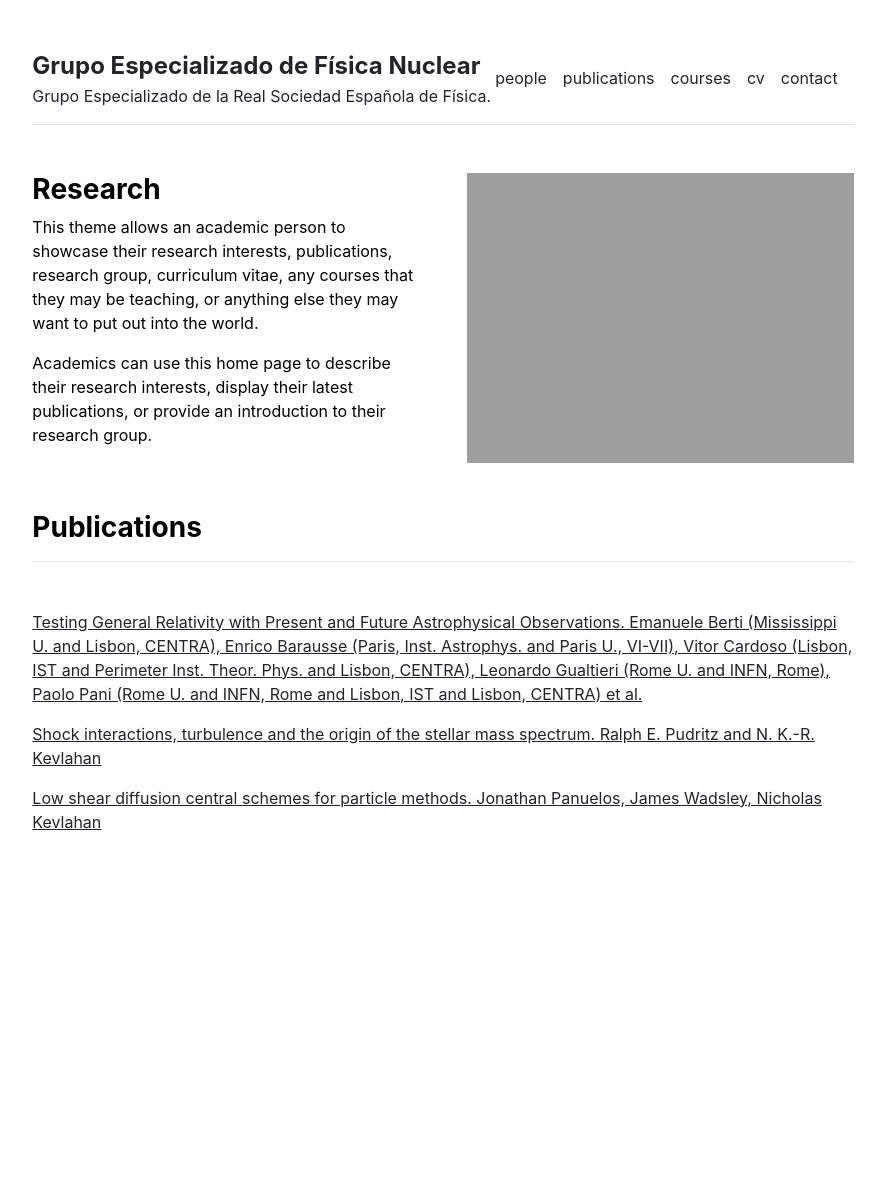
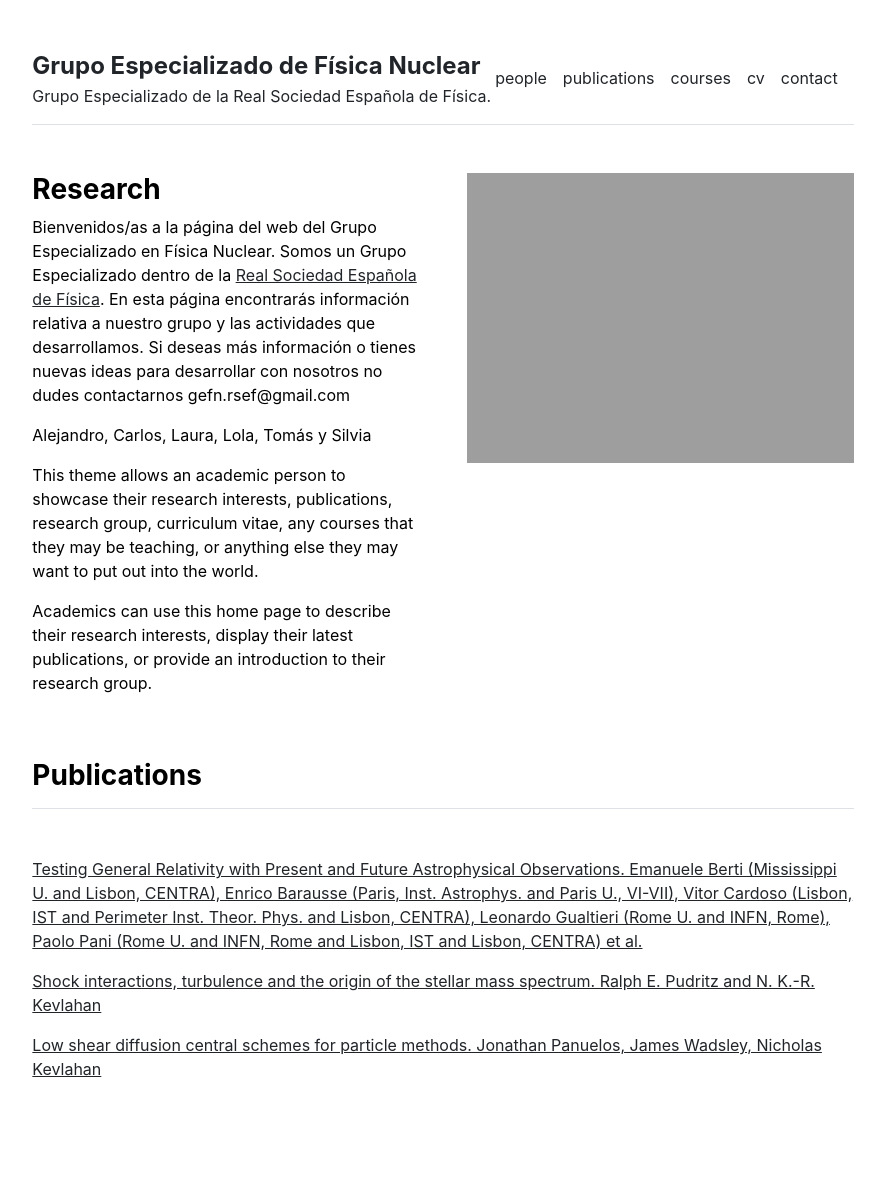
Before and after one commit to GEFN-RSEF/GEFN-RSEF.github.io, a Jekyll site: the page built from index.md, in a window 1280 px wide. Shown: the whole page, without its empty margins (197-1082 px from the left). Built offline with Jekyll 4.4.1, drawn with Linux system fonts in a browser that asks for light colours; before the commit the page ends 946 px from its top, so only the background shows below that.

Commit message:
Update index.md

```diff
--- a/index.md
+++ b/index.md
@@ -3,6 +3,13 @@ layout: home
 title: "Home"
 ---
 
+Bienvenidos/as a la página del web del Grupo Especializado en Física Nuclear.
+Somos un Grupo Especializado dentro de la <a href="https://rsef.es/">Real Sociedad Española de Física</a>.
+En esta página encontrarás información relativa a nuestro grupo y las actividades que desarrollamos.
+Si deseas más información  o tienes nuevas ideas para desarrollar con nosotros no dudes contactarnos  gefn.rsef@gmail.com
+
+Alejandro, Carlos, Laura, Lola, Tomás y Silvia
+
 This theme allows an academic person to showcase their research interests, publications, research group, curriculum vitae, any courses that they may be teaching, or anything else they may want to put out into the world.
 
 Academics can use this home page to describe their research interests, display their latest publications, or provide an introduction to their research group.
```
